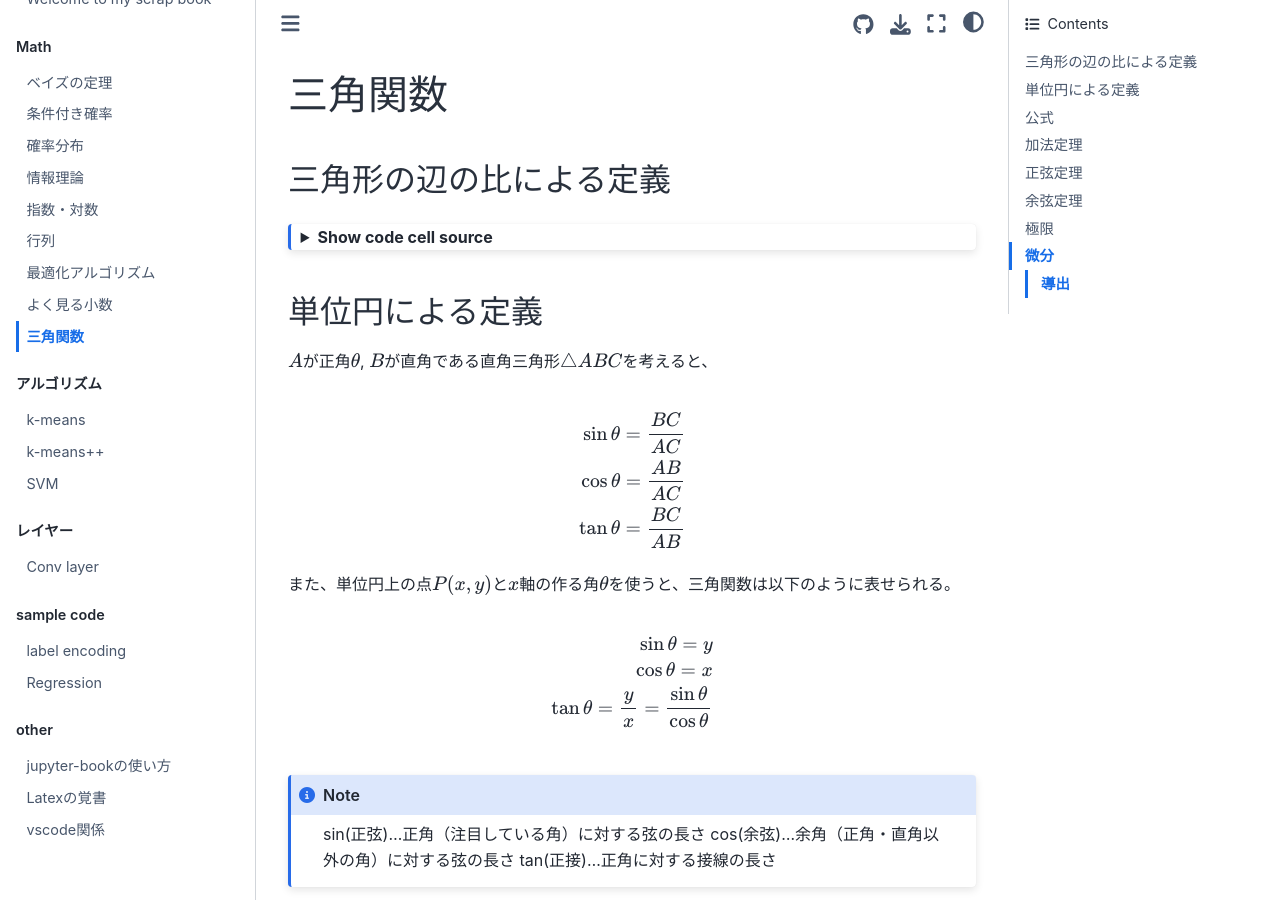
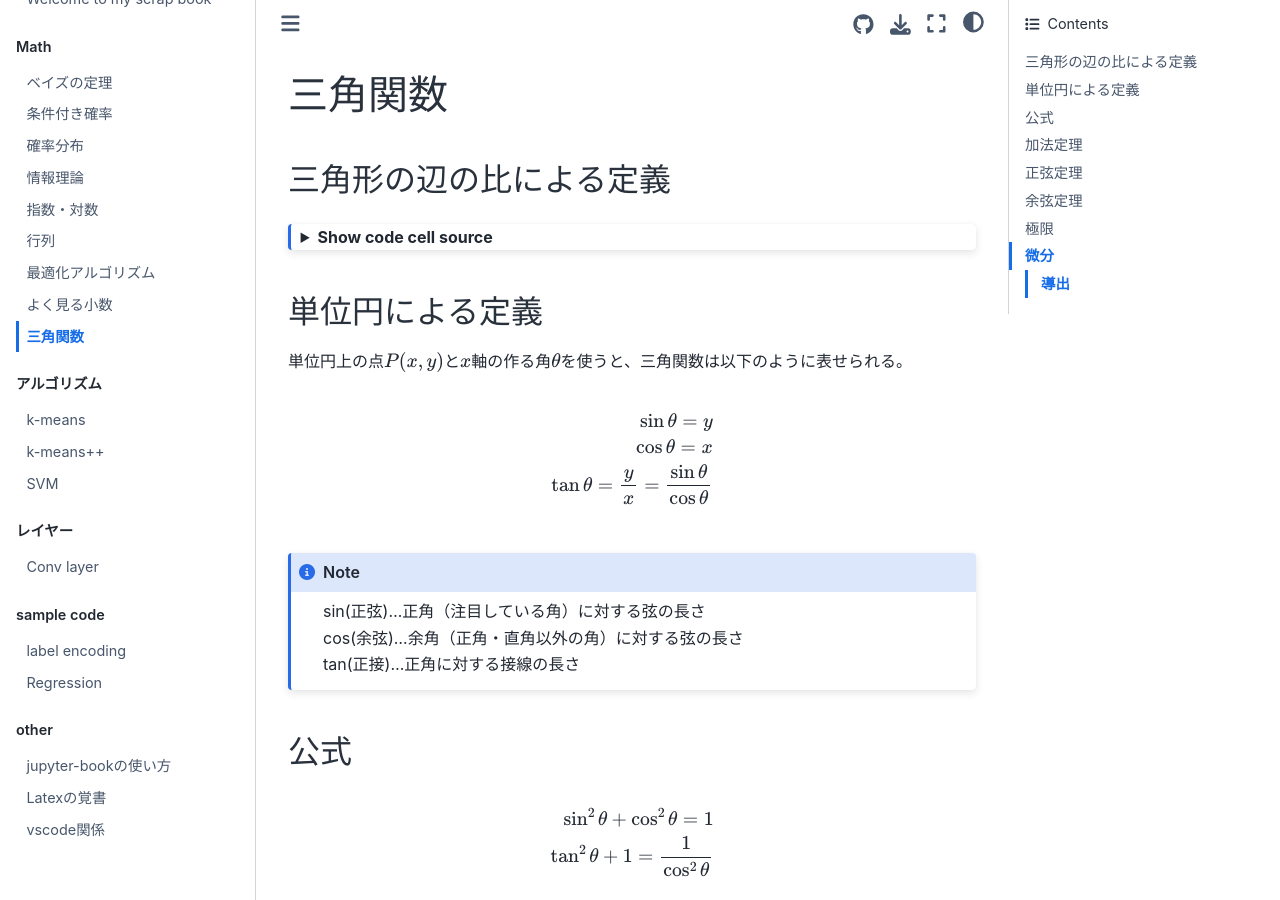
Before and after one commit to noypeban/noypeban.github.io, a Jupyter Book: the page built from math/trigonometric.md, in a window 1280 px wide and 900 px high. Built offline with Jupyter Book 1.0.4 settings and Sphinx 7.4.7 and the Sphinx Book theme 1.1.4, drawn with Linux system fonts in a browser that asks for light colours.

Commit message:
表記変更

```diff
--- a/math/trigonometric.md
+++ b/math/trigonometric.md
@@ -127,15 +127,7 @@
 
 ## 単位円による定義
 
-$A$が正角$\theta$, $B$が直角である直角三角形$\triangle ABC$を考えると、
-
-$$
-\sin \theta = \dfrac{BC}{AC}\\
-\cos \theta = \dfrac{AB}{AC}\\
-\tan \theta = \dfrac{BC}{AB}
-$$
-
-また、単位円上の点$P(x,y)$と$x$軸の作る角$\theta$を使うと、三角関数は以下のように表せられる。
+単位円上の点$P(x,y)$と$x$軸の作る角$\theta$を使うと、三角関数は以下のように表せられる。
 
 $$
 \sin \theta = y\\
```
